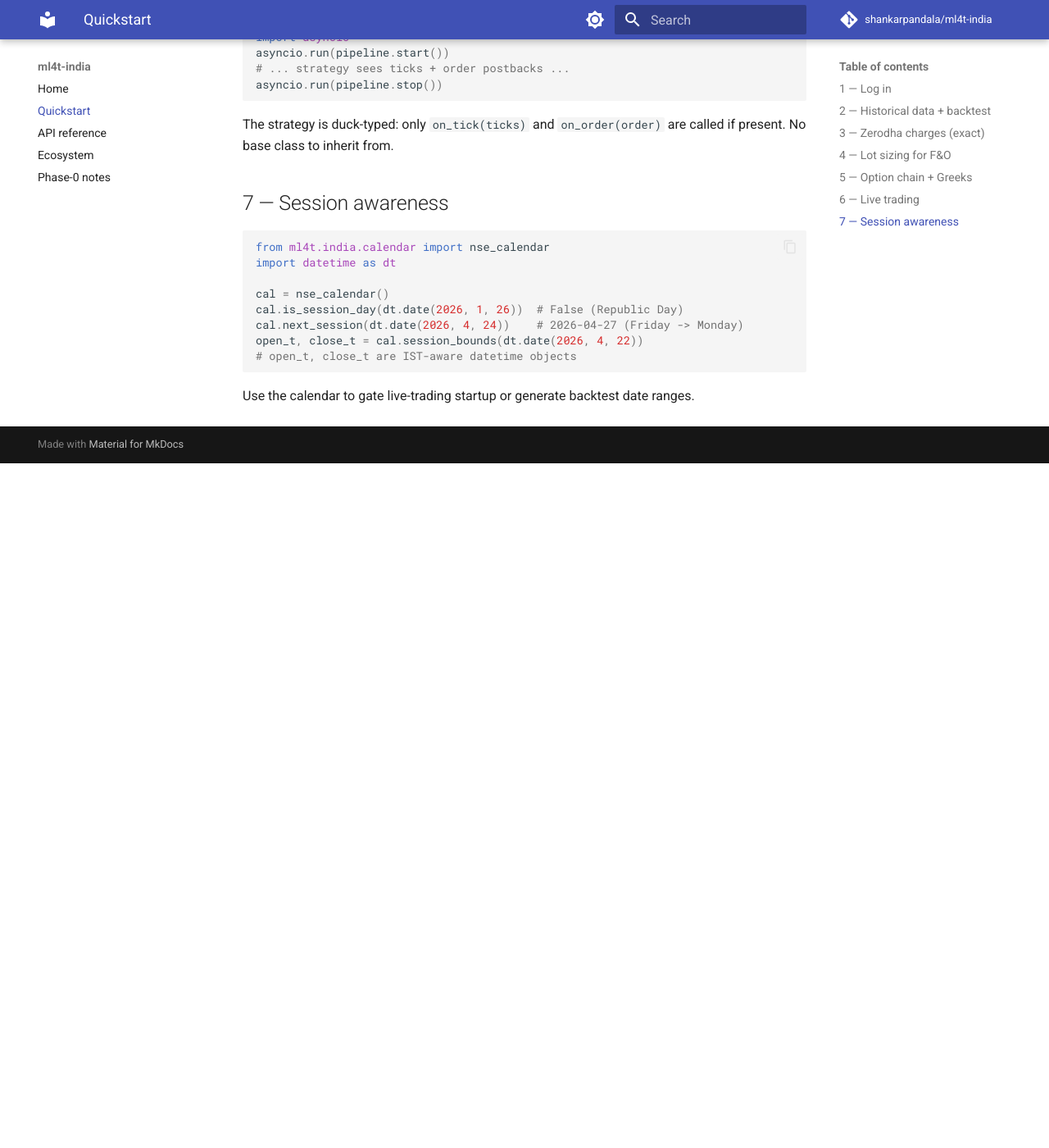
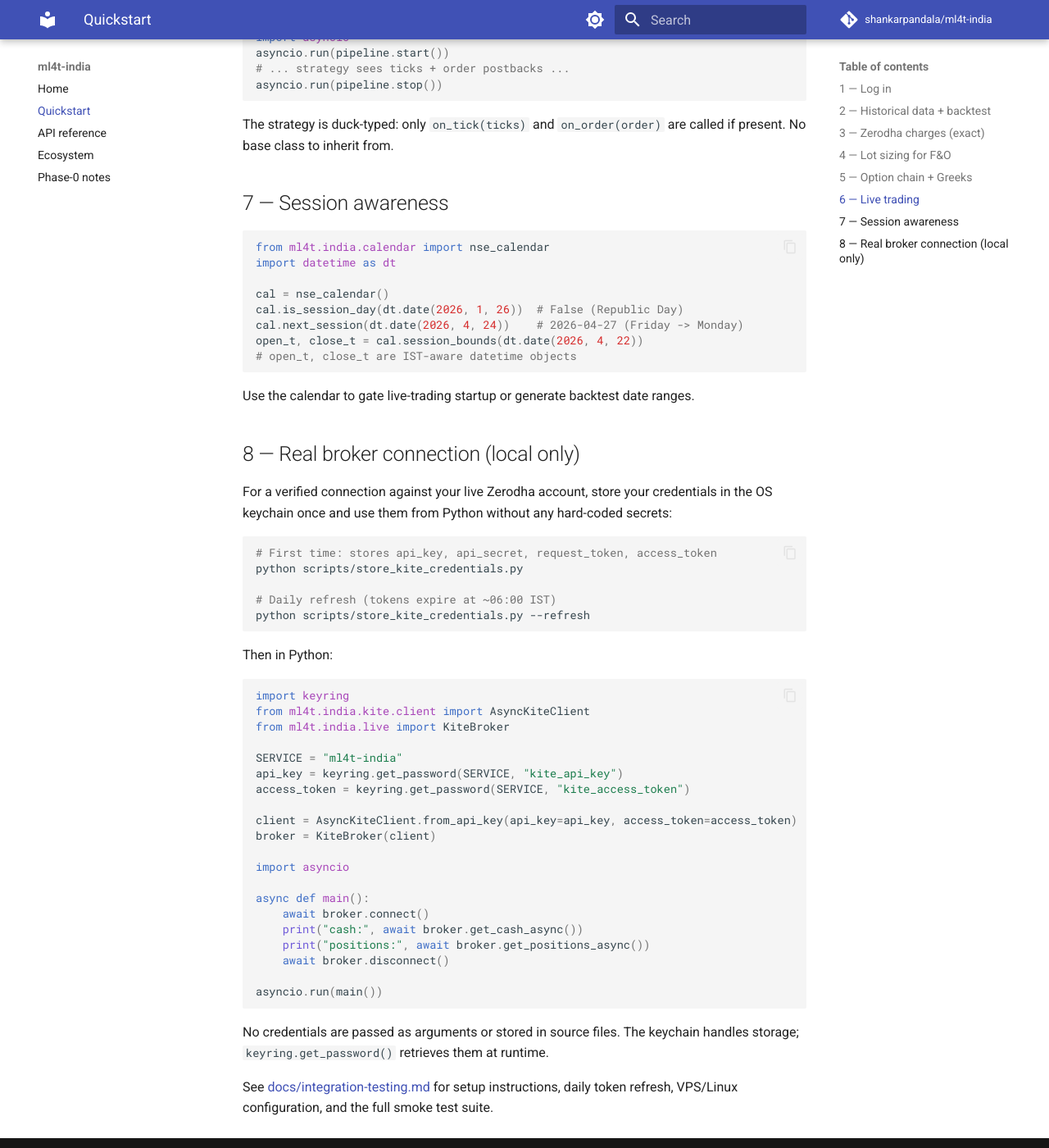
Before and after one commit to shankarpandala/ml4t-india, an MkDocs documentation site: the page built from docs/quickstart.md, in a window 1280 px wide and 1400 px high, scrolled down 2940 px. Shown: the whole window at 82% size. Built offline with MkDocs 1.6.1 and Material for MkDocs 9.7.7, drawn with Linux system fonts in a browser that asks for light colours; comment, search, counter and statistics services are not loaded; before the commit the page ends 3505 px from its top, so only the background shows below that.

Commit message:
docs: update README, AGENTS, quickstart, CHANGELOG for Phase-1 + integration testing

````diff
--- a/docs/quickstart.md
+++ b/docs/quickstart.md
@@ -171,3 +171,49 @@ open_t, close_t = cal.session_bounds(dt.date(2026, 4, 22))
 
 Use the calendar to gate live-trading startup or generate backtest
 date ranges.
+
+## 8 &mdash; Real broker connection (local only)
+
+For a verified connection against your live Zerodha account, store your
+credentials in the OS keychain once and use them from Python without any
+hard-coded secrets:
+
+```bash
+# First time: stores api_key, api_secret, request_token, access_token
+python scripts/store_kite_credentials.py
+
+# Daily refresh (tokens expire at ~06:00 IST)
+python scripts/store_kite_credentials.py --refresh
+```
+
+Then in Python:
+
+```python
+import keyring
+from ml4t.india.kite.client import AsyncKiteClient
+from ml4t.india.live import KiteBroker
+
+SERVICE = "ml4t-india"
+api_key = keyring.get_password(SERVICE, "kite_api_key")
+access_token = keyring.get_password(SERVICE, "kite_access_token")
+
+client = AsyncKiteClient.from_api_key(api_key=api_key, access_token=access_token)
+broker = KiteBroker(client)
+
+import asyncio
+
+async def main():
+    await broker.connect()
+    print("cash:", await broker.get_cash_async())
+    print("positions:", await broker.get_positions_async())
+    await broker.disconnect()
+
+asyncio.run(main())
+```
+
+No credentials are passed as arguments or stored in source files. The keychain
+handles storage; `keyring.get_password()` retrieves them at runtime.
+
+See [docs/integration-testing.md](integration-testing.md) for setup
+instructions, daily token refresh, VPS/Linux configuration, and the full
+smoke test suite.
````
Also changed, not shown: AGENTS.md (+31 -3 lines), CHANGELOG.md (+63 -13 lines), README.md (+29 -2 lines).
